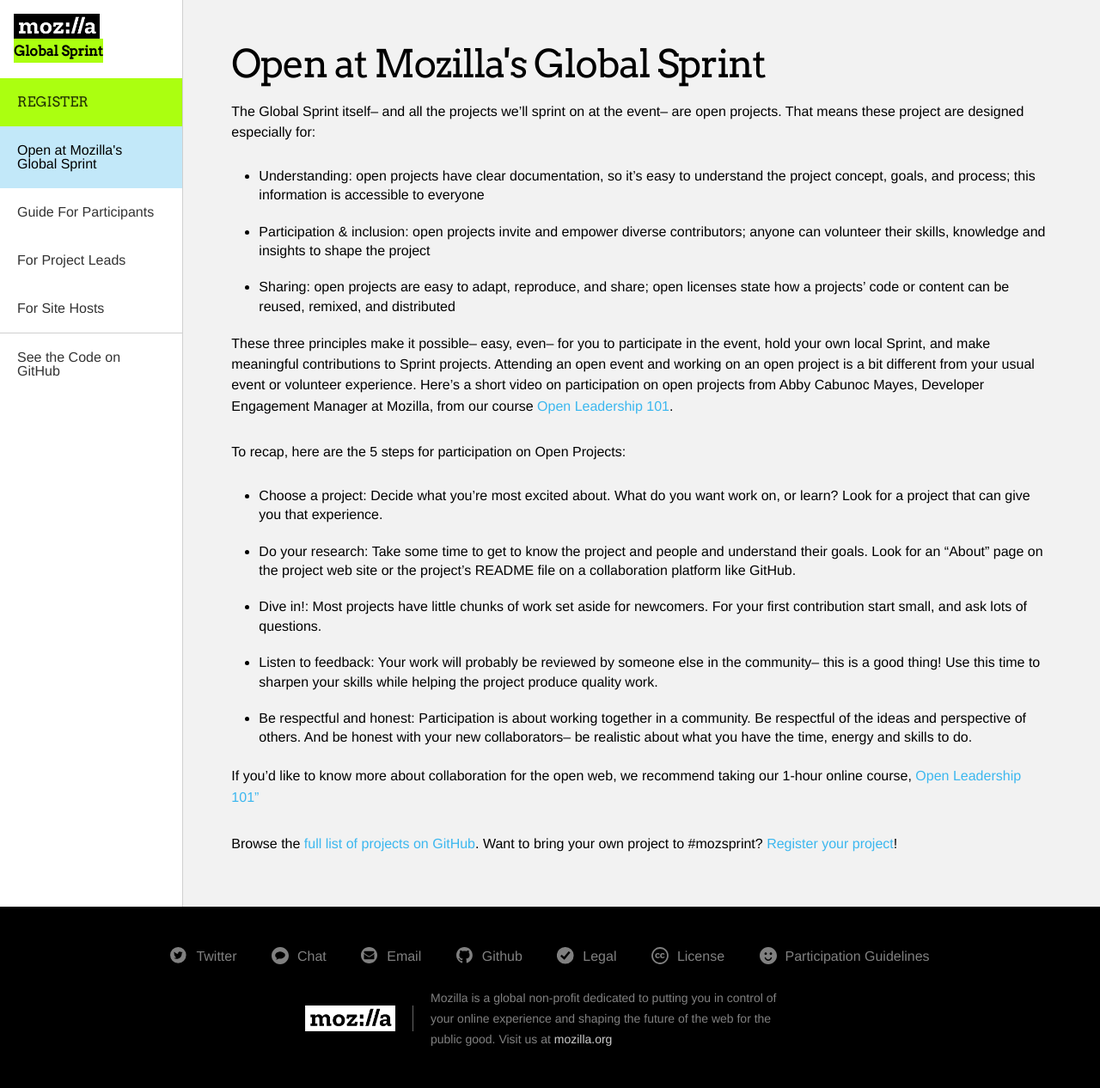
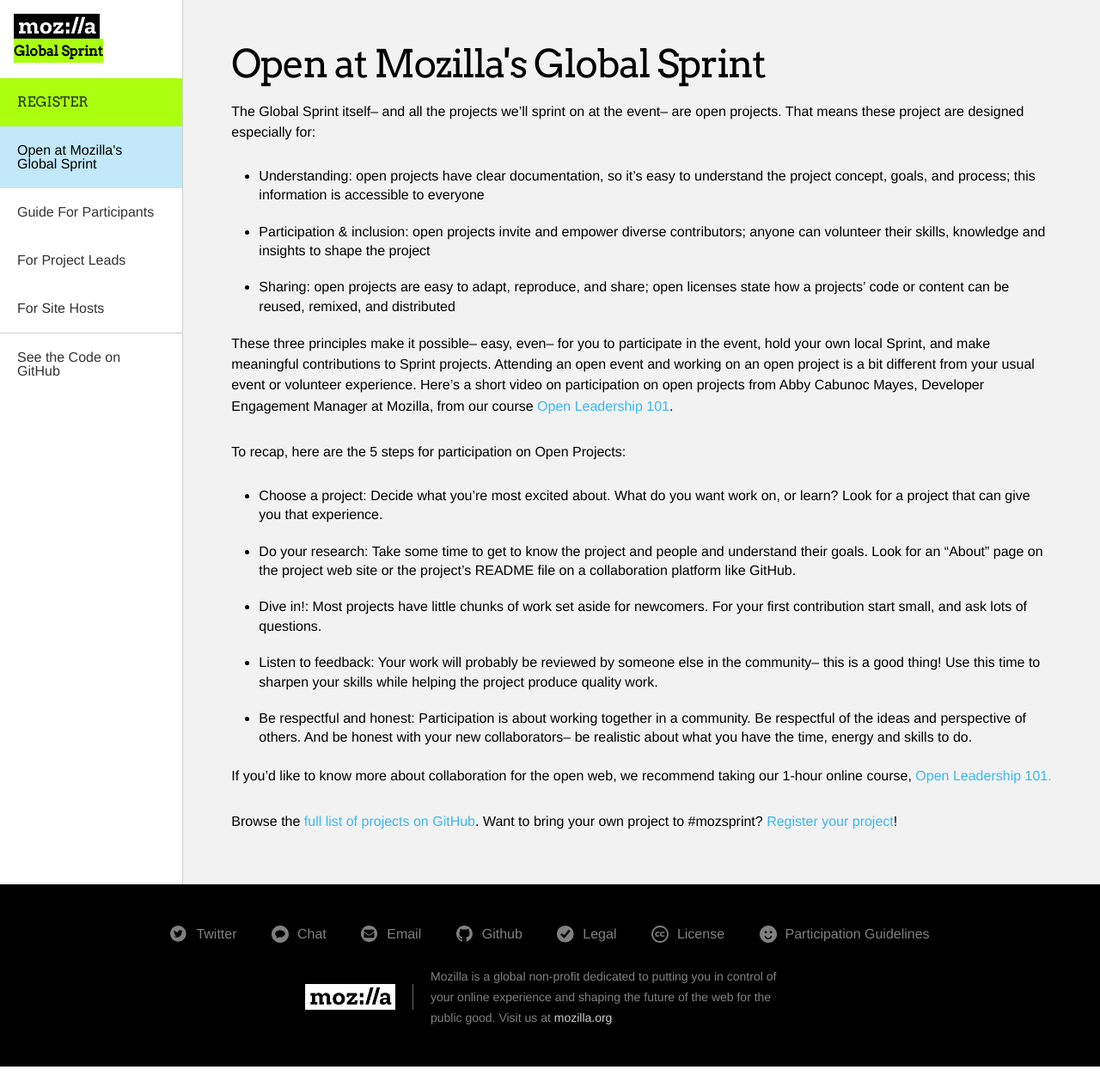
Before and after one commit to mozilla/global-sprint, a Jekyll site: the page built from _articles/projects.md, in a window 1280 px wide. Shown: the whole page at 86% size. Built offline with Jekyll 4.4.1, drawn with Linux system fonts in a browser that asks for light colours; nearby versions of some CDN libraries; comment, search, counter and statistics services are not loaded; after the commit the page ends 1241 px from its top, so only the background shows below that.

```diff
--- a/_articles/projects.md
+++ b/_articles/projects.md
@@ -20,4 +20,4 @@ To recap, here are the 5 steps for participation on Open Projects:
 * **Be respectful and honest**: Participation is about working together in a community. Be respectful of the ideas and perspective of others. And be honest with your new collaborators-- be realistic about what you have the time, energy and skills to do.
 
 
-If you’d like to know more about collaboration for the open web, we recommend taking our 1-hour online course, [Open Leadership 101”](https://mozilla.teachable.com/p/open-leadership-101)
+If you’d like to know more about collaboration for the open web, we recommend taking our 1-hour online course, [Open Leadership 101.](https://mozilla.teachable.com/p/open-leadership-101)
```
